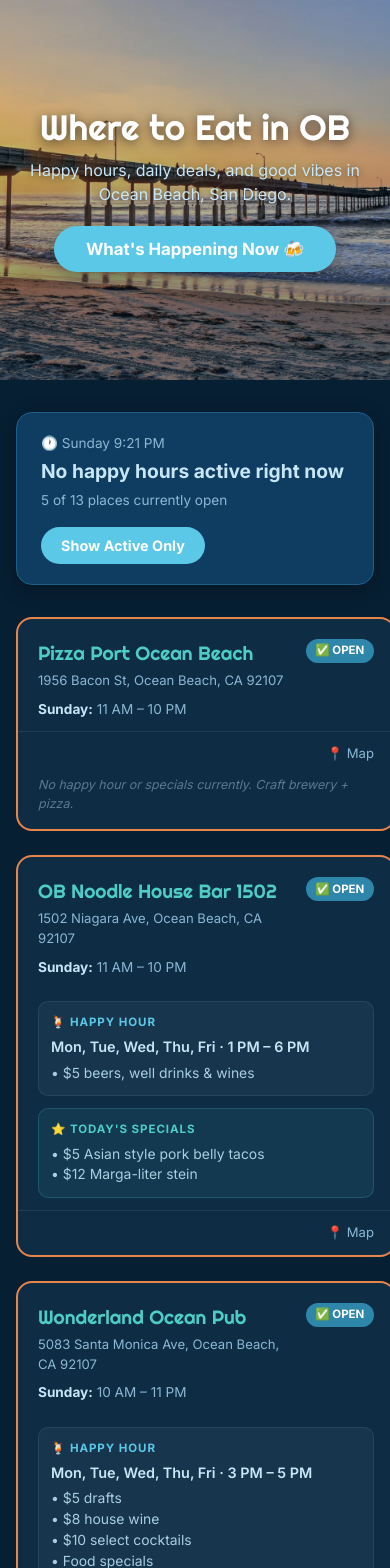
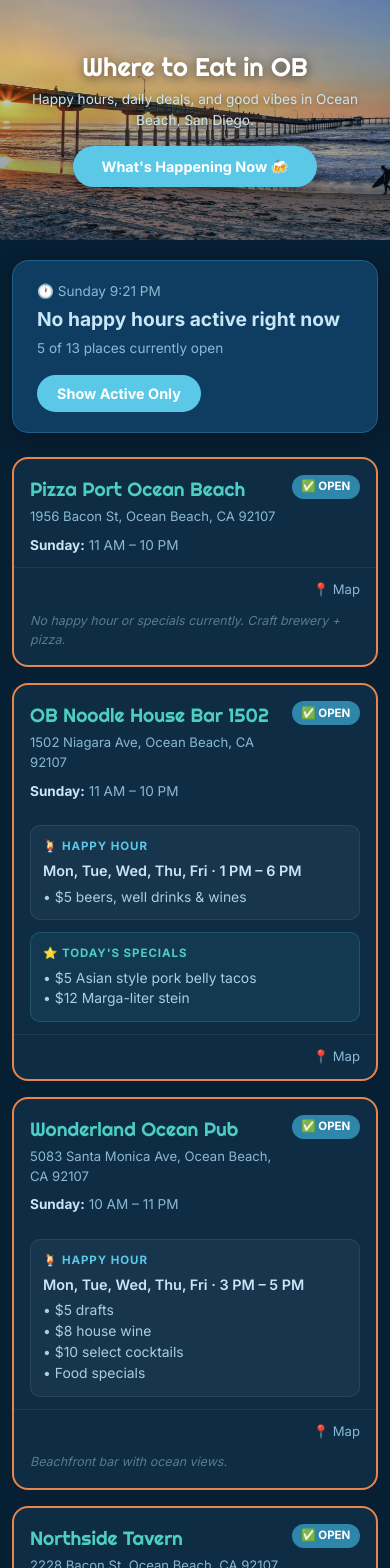
Before and after one commit to cpbergie/wheretoeatinob, a Next.js app: page / in a window 390 px wide. Shown: the top 1568 px of the page. Built offline with nearby package versions, Linux system fonts and the light colour scheme.

Commit message:
Mobile-friendly layout: single column cards, responsive hero, tighter padding

```diff
--- a/app/page.tsx
+++ b/app/page.tsx
@@ -40,28 +40,26 @@
   };
 
   return (
-    <main style={{ backgroundColor: "#071f33", minHeight: "100vh", color: "#fff" }}>
+    <main style={{ backgroundColor: "#071f33", minHeight: "100vh", color: "#fff", overflowX: "hidden" }}>
 
-      {/* Hero Banner with OB Jetty photo */}
-      <div style={{ position: "relative", height: "380px", overflow: "hidden" }}>
+      {/* Hero Banner */}
+      <div style={{ position: "relative", height: "clamp(240px, 45vw, 380px)", overflow: "hidden" }}>
         <img
           src="/hero.webp"
           alt="Ocean Beach San Diego"
           style={{ width: "100%", height: "100%", objectFit: "cover", objectPosition: "center 40%" }}
         />
-        {/* Dark overlay */}
         <div style={{ position: "absolute", inset: 0, background: "linear-gradient(to bottom, rgba(0,0,0,0.05) 0%, rgba(7,31,51,0.55) 100%)" }} />
-        {/* Hero text */}
         <div style={{ position: "absolute", inset: 0, display: "flex", flexDirection: "column", alignItems: "center", justifyContent: "center", textAlign: "center", padding: "0 1rem" }}>
-          <h1 style={{ fontFamily: "var(--font-righteous)", fontSize: "clamp(2.2rem, 7vw, 4rem)", color: "#fff", textShadow: "0 2px 12px rgba(0,0,0,0.6)", lineHeight: 1.1, margin: 0 }}>
+          <h1 style={{ fontFamily: "var(--font-righteous)", fontSize: "clamp(1.6rem, 6vw, 4rem)", color: "#fff", textShadow: "0 2px 12px rgba(0,0,0,0.6)", lineHeight: 1.1, margin: 0 }}>
             Where to Eat in OB
           </h1>
-          <p style={{ marginTop: "0.75rem", color: "#c8e6f5", fontSize: "clamp(1rem, 3vw, 1.25rem)", textShadow: "0 1px 6px rgba(0,0,0,0.5)", maxWidth: "520px" }}>
+          <p style={{ marginTop: "0.5rem", color: "#c8e6f5", fontSize: "clamp(0.85rem, 2.5vw, 1.15rem)", textShadow: "0 1px 6px rgba(0,0,0,0.5)", maxWidth: "480px" }}>
             Happy hours, daily deals, and good vibes in Ocean Beach, San Diego.
           </p>
           <a
             href="#happening-now"
-            style={{ marginTop: "1.25rem", backgroundColor: "#5BC8E8", color: "#fff", fontWeight: 700, padding: "0.65rem 2rem", borderRadius: "999px", textDecoration: "none", fontSize: "1.05rem", boxShadow: "0 4px 14px rgba(0,0,0,0.3)" }}
+            style={{ marginTop: "1rem", backgroundColor: "#5BC8E8", color: "#fff", fontWeight: 700, padding: "0.6rem 1.75rem", borderRadius: "999px", textDecoration: "none", fontSize: "clamp(0.9rem, 2.5vw, 1.05rem)", boxShadow: "0 4px 14px rgba(0,0,0,0.3)", whiteSpace: "nowrap" }}
           >
             What&apos;s Happening Now 🍻
           </a>
@@ -69,10 +67,10 @@
       </div>
 
       {/* Main content */}
-      <div style={{ maxWidth: "900px", margin: "0 auto", padding: "2rem 1rem" }}>
+      <div style={{ maxWidth: "900px", margin: "0 auto", padding: "1.25rem 0.75rem" }}>
 
         {/* Happening Now */}
-        <div id="happening-now" style={{ marginBottom: "2rem" }}>
+        <div id="happening-now" style={{ marginBottom: "1.5rem" }}>
           {mounted && (
             <HappeningNow
               restaurants={restaurants}
@@ -83,8 +81,22 @@
           )}
         </div>
 
-        {/* Cards */}
-        <div style={{ display: "grid", gridTemplateColumns: "repeat(auto-fill, minmax(380px, 1fr))", gap: "1.5rem", marginBottom: "3rem" }}>
+        {/* Cards — responsive grid */}
+        <style>{`
+          .card-grid {
+            display: grid;
+            grid-template-columns: 1fr;
+            gap: 1rem;
+            margin-bottom: 2.5rem;
+          }
+          @media (min-width: 640px) {
+            .card-grid {
+              grid-template-columns: repeat(2, 1fr);
+              gap: 1.25rem;
+            }
+          }
+        `}</style>
+        <div className="card-grid">
           {displayedRestaurants.map((r) => (
             <RestaurantCard key={r.id} restaurant={r} onMapFocus={handleMapFocus} />
           ))}
@@ -100,16 +112,16 @@
         </div>
 
         {/* Map */}
-        <div id="map-section" style={{ marginBottom: "3rem" }}>
-          <h2 style={{ fontFamily: "var(--font-righteous)", fontSize: "1.6rem", color: "#c8e6f5", marginBottom: "1rem" }}>📍 Find &apos;em on the Map</h2>
+        <div id="map-section" style={{ marginBottom: "2.5rem" }}>
+          <h2 style={{ fontFamily: "var(--font-righteous)", fontSize: "clamp(1.2rem, 4vw, 1.6rem)", color: "#c8e6f5", marginBottom: "0.75rem" }}>📍 Find &apos;em on the Map</h2>
           <OBMap restaurants={restaurants} focusId={mapFocusId} />
         </div>
       </div>
 
       {/* Footer */}
-      <footer style={{ backgroundColor: "#040f1a", color: "#8bb8d4", textAlign: "center", padding: "1.5rem 1rem" }}>
-        <p style={{ fontFamily: "var(--font-righteous)", fontSize: "1.1rem", color: "#c8e6f5", marginBottom: "0.25rem" }}>Where to Eat in OB 🤙</p>
-        <p style={{ fontSize: "0.85rem" }}>Updated weekly by a local · Ocean Beach, San Diego</p>
+      <footer style={{ backgroundColor: "#040f1a", color: "#8bb8d4", textAlign: "center", padding: "1.25rem 1rem" }}>
+        <p style={{ fontFamily: "var(--font-righteous)", fontSize: "1rem", color: "#c8e6f5", marginBottom: "0.2rem" }}>Where to Eat in OB 🤙</p>
+        <p style={{ fontSize: "0.8rem" }}>Updated weekly by a local · Ocean Beach, San Diego</p>
       </footer>
     </main>
   );
--- a/components/RestaurantCard.tsx
+++ b/components/RestaurantCard.tsx
@@ -47,7 +47,7 @@
       }}
     >
       {/* Header */}
-      <div style={{ padding: "1.25rem 1.25rem 0.75rem", backgroundColor: headerBg }}>
+      <div style={{ padding: "1rem 1rem 0.75rem", backgroundColor: headerBg }}>
         <div style={{ display: "flex", justifyContent: "space-between", alignItems: "flex-start", gap: "0.75rem" }}>
           <div style={{ flex: 1 }}>
             <a
@@ -89,7 +89,7 @@
       {/* Happy Hour */}
       {r.happyHour && (
         <div style={{
-          margin: "0.75rem 1.25rem",
+          margin: "0.75rem 1rem",
           padding: "0.75rem",
           borderRadius: "10px",
           backgroundColor: happyHour ? "rgba(255,107,107,0.12)" : "rgba(255,255,255,0.04)",
@@ -112,7 +112,7 @@
       {/* Daily Specials */}
       {todaySpecials.length > 0 && (
         <div style={{
-          margin: "0.75rem 1.25rem",
+          margin: "0.75rem 1rem",
           padding: "0.75rem",
           borderRadius: "10px",
           backgroundColor: "rgba(78,205,196,0.08)",
@@ -130,7 +130,7 @@
       )}
 
       {/* Footer row */}
-      <div style={{ padding: "0.75rem 1.25rem", borderTop: "1px solid rgba(255,255,255,0.07)", display: "flex", justifyContent: "space-between", alignItems: "center", flexWrap: "wrap", gap: "0.5rem" }}>
+      <div style={{ padding: "0.75rem 1rem", borderTop: "1px solid rgba(255,255,255,0.07)", display: "flex", justifyContent: "space-between", alignItems: "center", flexWrap: "wrap", gap: "0.5rem" }}>
         <div style={{ display: "flex", gap: "1rem", flexWrap: "wrap" }}>
           {r.phone && (
             <a href={`tel:${r.phone}`} style={{ color: "#4ECDC4", fontSize: "0.85rem", textDecoration: "none" }}>
@@ -147,7 +147,7 @@
       </div>
 
       {r.notes && (
-        <div style={{ padding: "0 1.25rem 1rem" }}>
+        <div style={{ padding: "0 1rem 1rem" }}>
           <p style={{ fontSize: "0.78rem", color: "#5a7a90", fontStyle: "italic" }}>{r.notes}</p>
         </div>
       )}
```
